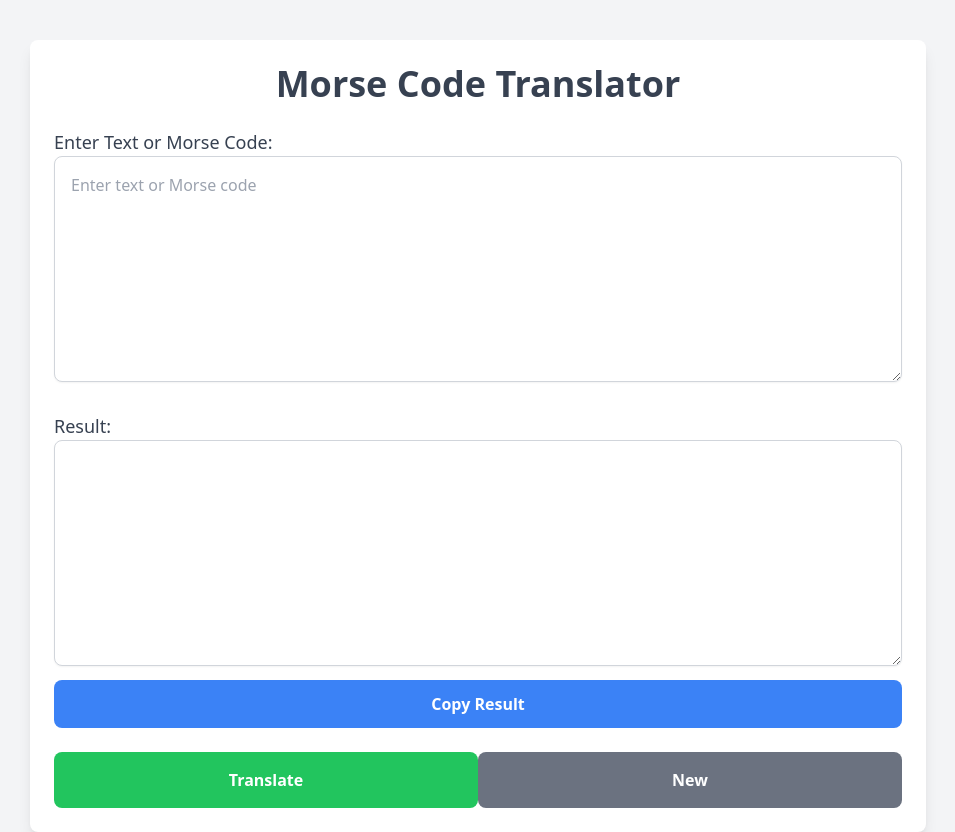
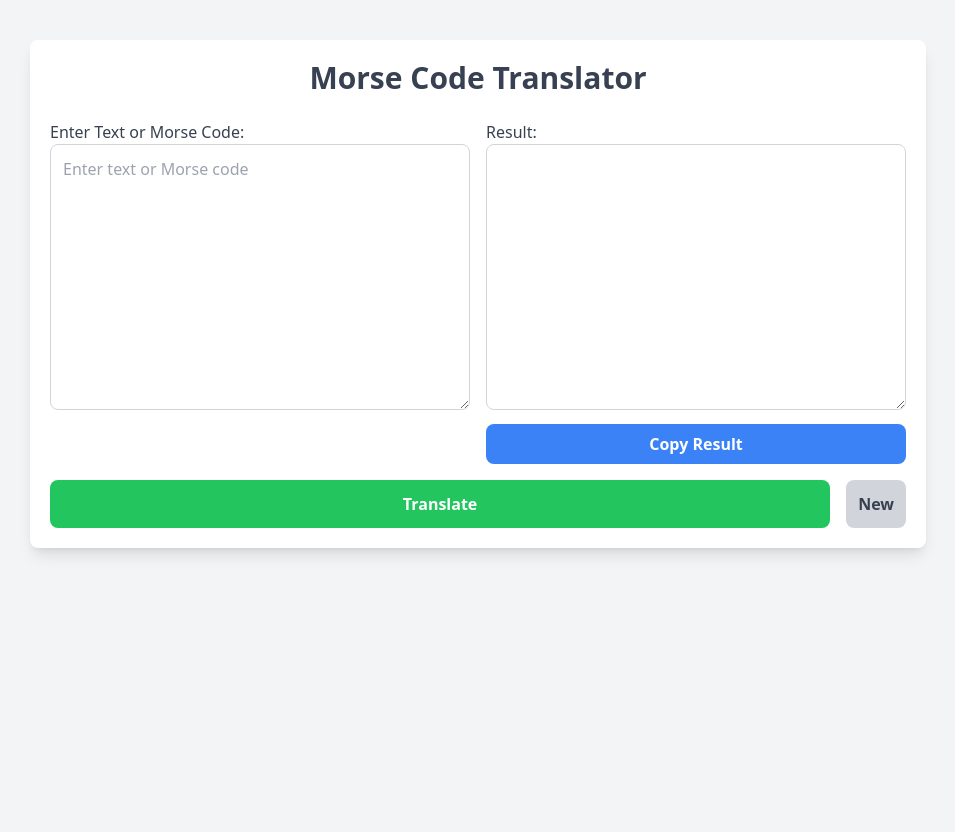
Before and after one commit to willi-felix/morflow, a Flask app: page / in a window 1280 px wide. Shown: the whole page, without its empty margins (162-1117 px from the left). After the commit the page ends 555 px from the top, so only its background shows below. Run offline with Flask 3, Linux system fonts and the light colour scheme; some libraries are stand-ins or nearby versions.

Commit message:
Update index.html

```diff
--- a/templates/index.html
+++ b/templates/index.html
@@ -5,7 +5,6 @@
     <meta name="viewport" content="width=device-width, initial-scale=1.0">
     <title>Morse Code Translator</title>
     <script src="https://cdn.tailwindcss.com"></script>
-    <link href="https://fonts.googleapis.com/icon?family=Material+Icons" rel="stylesheet">
     <script>
         function copyToClipboard() {
             const copyText = document.getElementById("resultText");
@@ -13,55 +12,34 @@
             document.execCommand("copy");
             alert("Result copied to clipboard!");
         }
-
-        function clearFields() {
-            document.getElementById("inputText").value = '';
-            document.getElementById("resultText").value = '';
-            document.getElementById("processingTime").innerHTML = '';
-        }
-
-        function submitForm(event) {
-            event.preventDefault();
-            const text = document.getElementById("inputText").value.trim();
-            if (text) {
-                const startTime = Date.now();
-                fetch('/convert', {
-                    method: 'POST',
-                    headers: {
-                        'Content-Type': 'application/json'
-                    },
-                    body: JSON.stringify({text: text})
-                })
-                .then(response => response.json())
-                .then(data => {
-                    const endTime = Date.now();
-                    const processingTime = ((endTime - startTime) / 1000).toFixed(4);
-                    document.getElementById("resultText").value = data.result || 'Error in conversion';
-                    document.getElementById("processingTime").innerHTML = `Processing time: ${processingTime} seconds`;
-                })
-                .catch(error => console.error('Error:', error));
-            }
-        }
     </script>
 </head>
 <body class="bg-gray-100">
-    <div class="max-w-4xl mx-auto mt-10 p-6 bg-white rounded-lg shadow-lg">
-        <h1 class="text-4xl font-semibold text-center text-gray-700 mb-6">Morse Code Translator</h1>
-        <form id="translateForm" onsubmit="submitForm(event)" class="space-y-6">
-            <div>
-                <label for="inputText" class="block text-lg font-medium text-gray-700">Enter Text or Morse Code:</label>
-                <textarea id="inputText" name="text" rows="8" class="w-full p-4 border border-gray-300 rounded-lg shadow-sm focus:ring-2 focus:ring-blue-400" placeholder="Enter text or Morse code"></textarea>
-                <div id="inputError" class="text-red-500 text-sm mt-2 hidden">Please enter text or Morse code to convert.</div>
+    <div class="max-w-4xl mx-auto mt-10 p-5 bg-white rounded-lg shadow-lg">
+        <h1 class="text-3xl font-bold text-center text-gray-700 mb-6">Morse Code Translator</h1>
+        <form action="/convert" method="POST" class="space-y-4">
+            <div class="grid grid-cols-1 md:grid-cols-2 gap-4">
+                <div>
+                    <label for="inputText" class="block text-gray-700 font-medium">Enter Text or Morse Code:</label>
+                    <textarea id="inputText" name="text" rows="10" class="w-full p-3 border border-gray-300 rounded-lg focus:outline-none focus:ring-2 focus:ring-blue-500" placeholder="Enter text or Morse code">{{ input_text }}</textarea>
+                    {% if input_text %}
+                    <p class="text-sm text-gray-500 mt-2">You entered: {{ input_text }}</p>
+                    {% endif %}
+                </div>
+                <div>
+                    <label for="resultText" class="block text-gray-700 font-medium">Result:</label>
+                    <textarea id="resultText" rows="10" class="w-full p-3 border border-gray-300 rounded-lg focus:outline-none focus:ring-2 focus:ring-blue-500" readonly>{{ result }}</textarea>
+                    <button type="button" onclick="copyToClipboard()" class="mt-2 w-full p-2 bg-blue-500 text-white font-semibold rounded-lg hover:bg-blue-600 focus:outline-none focus:ring-2 focus:ring-blue-500">Copy Result</button>
+                </div>
             </div>
-            <div>
-                <label for="resultText" class="block text-lg font-medium text-gray-700">Result:</label>
-                <textarea id="resultText" rows="8" class="w-full p-4 border border-gray-300 rounded-lg shadow-sm focus:ring-2 focus:ring-blue-400" readonly></textarea>
-                <button type="button" onclick="copyToClipboard()" class="w-full mt-2 p-3 bg-blue-500 text-white font-semibold rounded-lg focus:outline-none hover:bg-blue-600">Copy Result</button>
+            {% if processing_time %}
+            <div class="text-center text-gray-500">
+                Processing time: {{ processing_time }} seconds
             </div>
-            <div id="processingTime" class="text-center text-gray-500 mt-4"></div>
-            <div class="flex justify-between">
-                <button type="submit" class="w-1/2 p-4 bg-green-500 text-white font-semibold rounded-lg focus:outline-none hover:bg-green-600">Translate</button>
-                <button type="button" onclick="clearFields()" class="w-1/2 p-4 bg-gray-500 text-white font-semibold rounded-lg focus:outline-none hover:bg-gray-600">New</button>
+            {% endif %}
+            <div class="flex justify-between items-center">
+                <button type="submit" class="w-full p-3 bg-green-500 text-white font-semibold rounded-lg hover:bg-green-600 focus:outline-none focus:ring-2 focus:ring-green-500">Translate</button>
+                <a href="/" class="ml-4 p-3 bg-gray-300 text-gray-700 font-semibold rounded-lg hover:bg-gray-400 focus:outline-none focus:ring-2 focus:ring-gray-500">New</a>
             </div>
         </form>
     </div>
```
